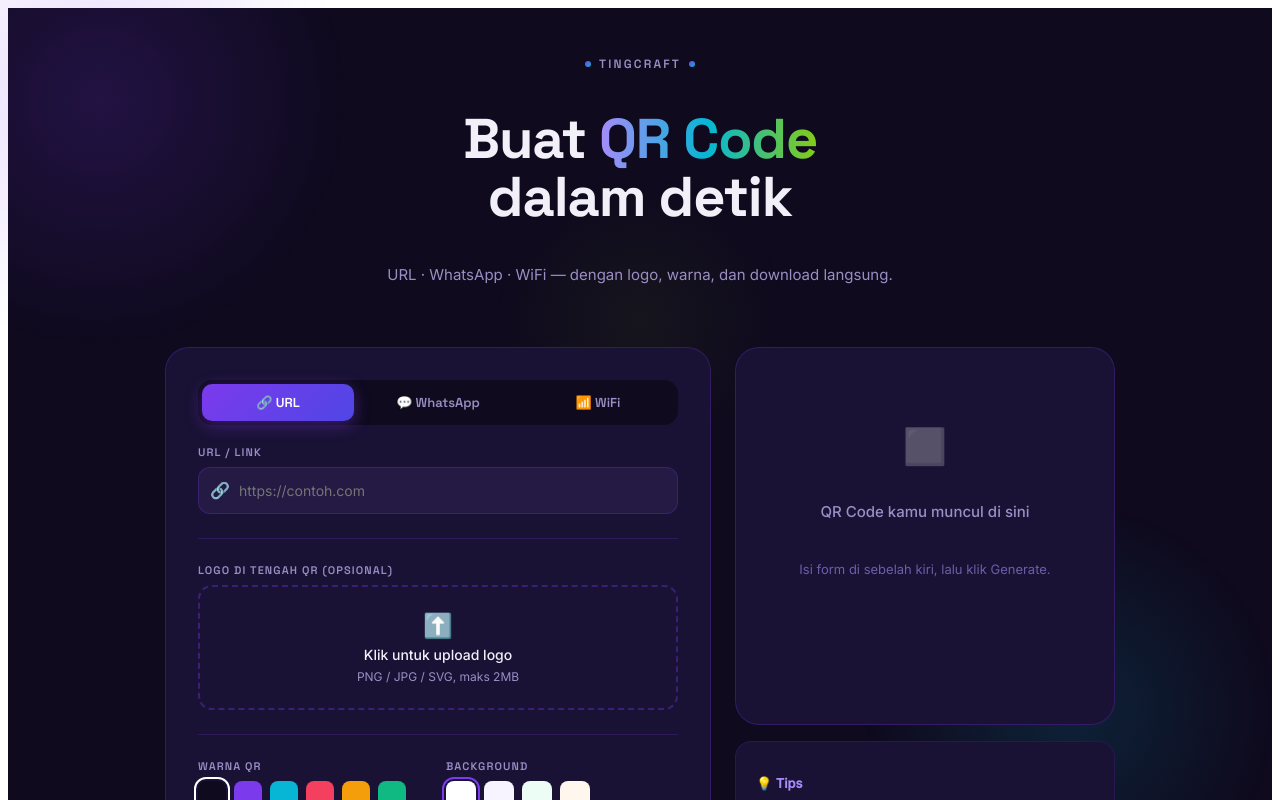
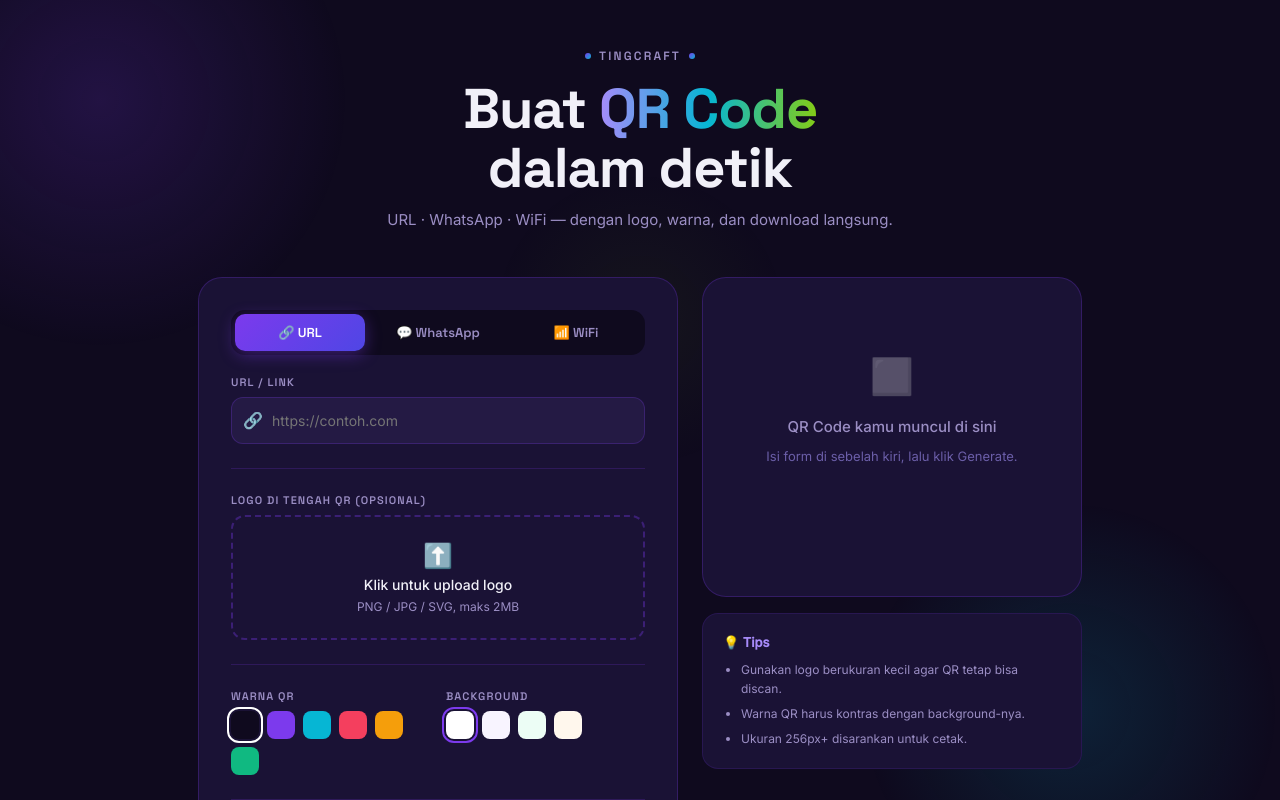
Before and after one commit to Itinnggg/qrcraft-code-generator, a React (Vite) app: page / in a window 1280 px wide. Shown: the top 800 px of the page. Built offline with nearby package versions, Linux system fonts and the light colour scheme.

Commit message:
fix: remove overflow hidden, reset body margin

```diff
--- a/index.html
+++ b/index.html
@@ -1,5 +1,15 @@
 <!doctype html>
 <html lang="en">
+  <style>
+  *, *::before, *::after { box-sizing: border-box; margin: 0; padding: 0; }
+  html, body, #root {
+    width: 100%;
+    min-height: 100vh;
+    margin: 0;
+    padding: 0;
+    overflow-x: hidden;
+  }
+</style>
   <head>
     <meta charset="UTF-8" />
     <link rel="icon" type="image/svg+xml" href="/favicon.svg" />
--- a/src/App.jsx
+++ b/src/App.jsx
@@ -491,14 +491,13 @@ const styles = {
     fontFamily: "'Inter', 'Segoe UI', sans-serif",
     background: "#0F0A1E",
     minHeight: "100vh",
+    width: "100%",
     color: "#F1F0F8",
     display: "flex",
     flexDirection: "column",
     alignItems: "center",
     padding: "48px 40px",
     position: "relative",
-    overflowX: "hidden",
-    overflow: "hidden",
     boxSizing: "border-box",
   },
   blob1: {
```
